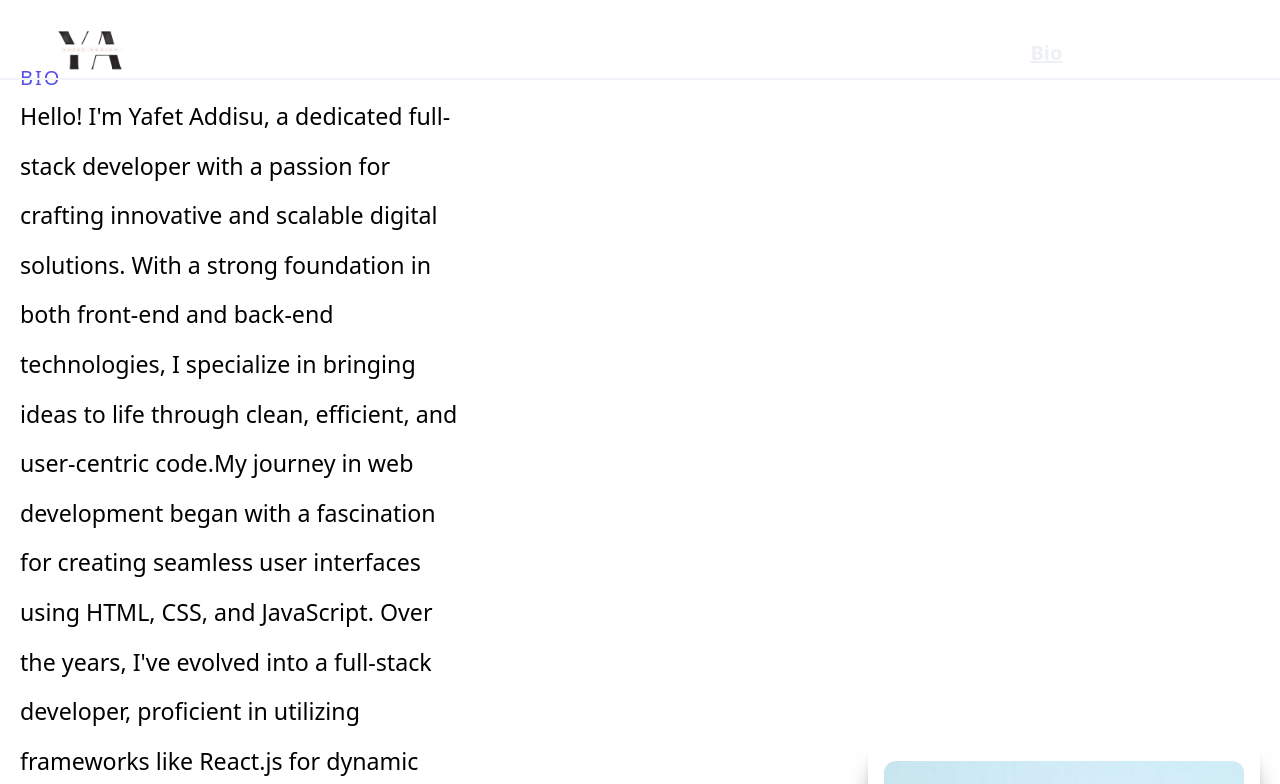
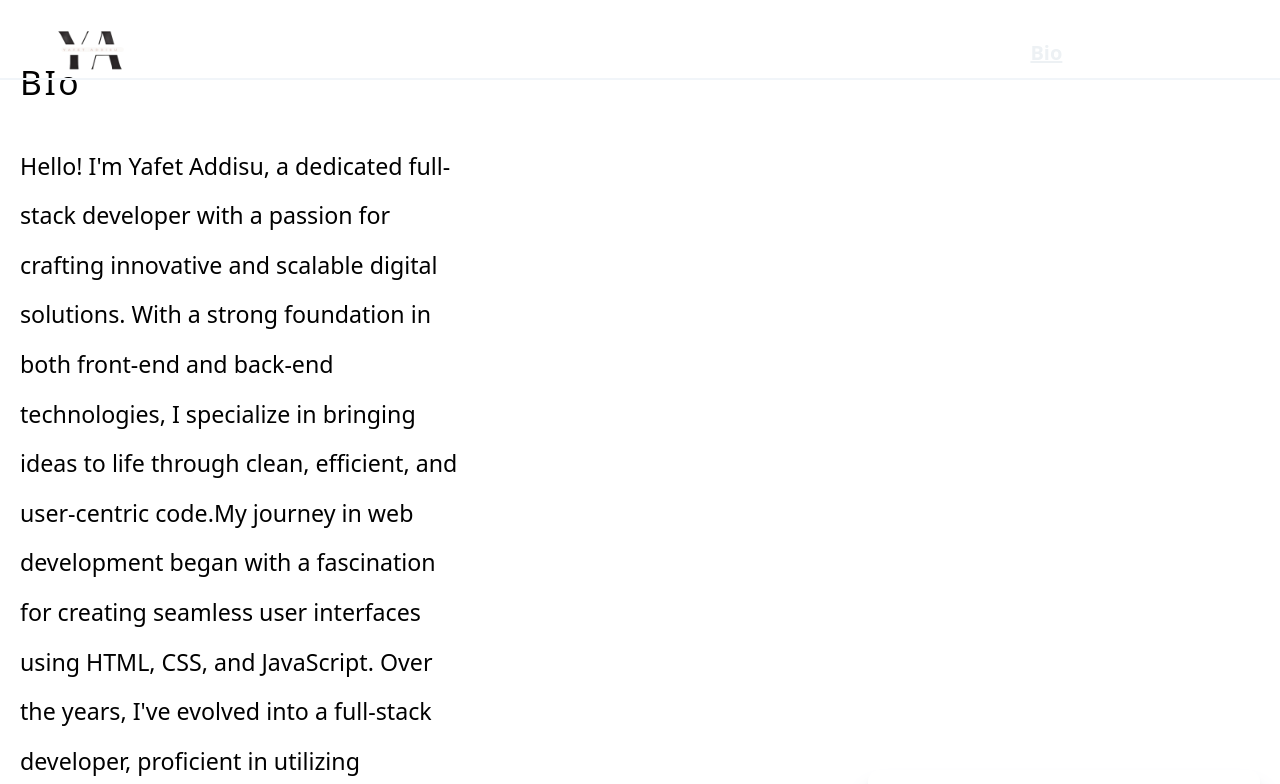
Before and after one commit to yafet-123/yafet-addisu-portfolio, a Next.js app: page /bio in a window 1280 px wide. Shown: the top 784 px of the page. Built offline with nearby package versions, Linux system fonts and the light colour scheme.

Commit message:
edited z bio page

```diff
--- a/components/bio/About.js
+++ b/components/bio/About.js
@@ -6,9 +6,11 @@ const About = ()=>{
 		<div id="about" className="w-full md:h-screen p-2 flex items-center py-16">
 			<div className="max-w-[1240px] m-auto md:grid grid-cols-3 gap-8">
 				<div className="col-span-2">
-					<p className="uppercase text-xl tracking-widest text-[#5651e5]">
-						Bio
-					</p>
+					<h1
+						className="font-sans font-extralight text-[2.1rem] leading-[2.35rem] text-left text-[#010101] w-full lg:w-[55%] tracking-[0.16rem] mb-10"
+					>
+						BIo
+					</h1>
 
 					<p className="font-sans font-extralight text-[1.45rem] leading-[3.1rem] text-left text-[#010101] w-full lg:w-[55%] mt-10 lg:mt-0">
 						{`Hello! I'm Yafet Addisu, a dedicated full-stack developer with a passion for crafting innovative and scalable digital
```
